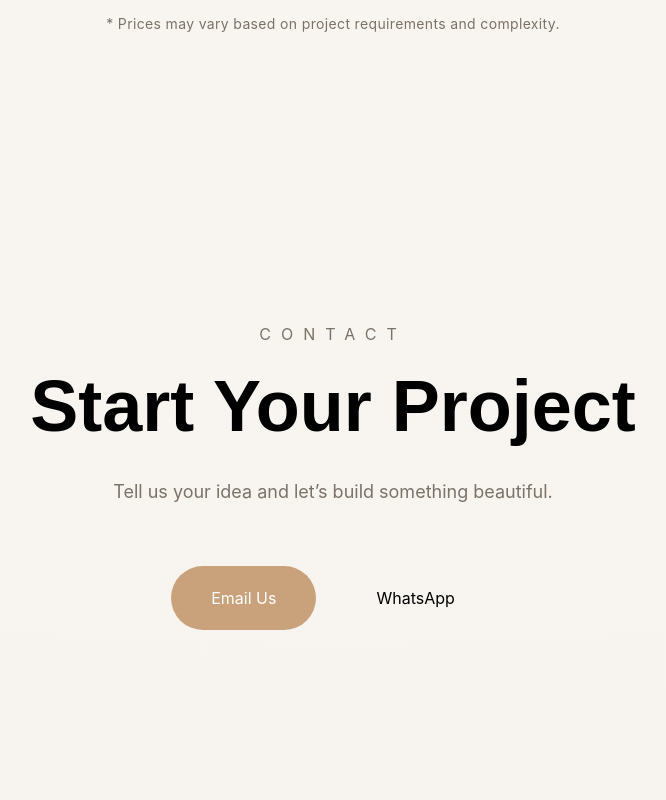
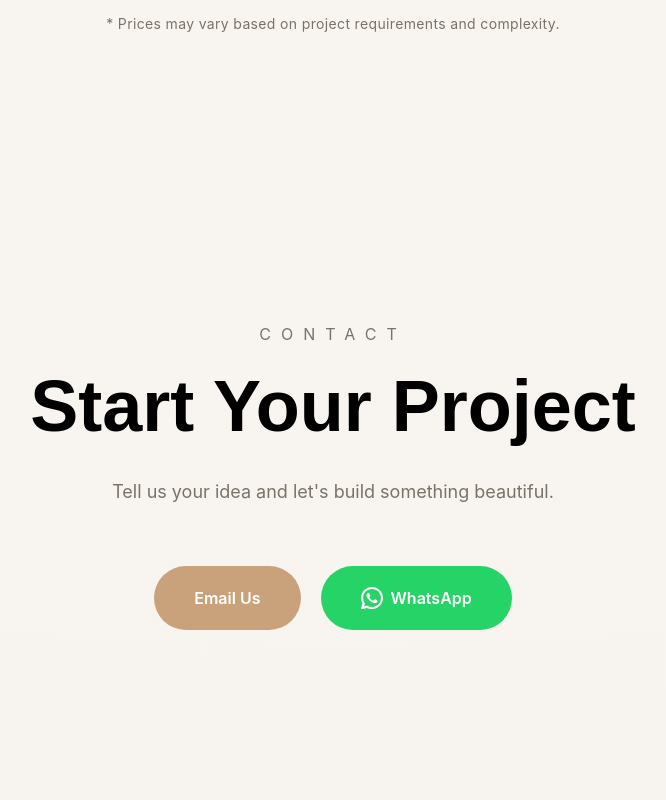
Before and after one commit to Abhishek447-ai/projects, a React (Vite) app: page / in a window 1280 px wide. Shown: the part 3880-4680 px from the top of the page, without its empty margins (307-973 px from the left). Built offline with nearby package versions, Linux system fonts and the light colour scheme.

Commit message:
whats app

```diff
--- a/src/components/sections/Contact.jsx
+++ b/src/components/sections/Contact.jsx
@@ -1,160 +1,44 @@
-export default function Contact(){
+export default function Contact() {
+  return (
+    <section id="contact" className="py-28 px-6">
+      <div className="max-w-6xl mx-auto">
+        <div className="glass rounded-[50px] p-12 md:p-20 text-center">
 
-return(
-
-<section
-id="contact"
-
-className="
-py-28
-px-6
-"
->
-
-<div
-className="
-max-w-6xl
-mx-auto
-"
->
-
-<div
-className="
-glass
-
-rounded-[50px]
-
-p-12
-md:p-20
-
-text-center
-"
->
-
-<p
-className="
-uppercase
-
-tracking-[10px]
-
-text-[var(--muted)]
-"
->
-
+          <p className="uppercase tracking-[10px] text-[var(--muted)]">
             Contact
-
           </p>
 
-
-<h2
-className="
-mt-6
-
-text-5xl
-md:text-7xl
-
-font-black
-
-hero-text
-"
->
-
+          <h2 className="mt-6 text-5xl md:text-7xl font-black hero-text">
             Start Your Project
-
           </h2>
 
-
-<p
-className="
-mt-8
-
-max-w-2xl
-
-mx-auto
-
-text-lg
-
-leading-9
-
-text-[var(--muted)]
-"
->
-
-Tell us your idea and let’s
-build something beautiful.
-
+          <p className="mt-8 max-w-2xl mx-auto text-lg leading-9 text-[var(--muted)]">
+            Tell us your idea and let's build something beautiful.
           </p>
 
-
-<div
-className="
-mt-14
-
-flex
-
-justify-center
-
-gap-5
-
-flex-wrap
-"
->
+          <div className="mt-14 flex justify-center gap-5 flex-wrap">
 
             <a
-
               href="mailto:risingsuntechhub@gmail.com"
-
-className="
-bg-[var(--primary)]
-
-text-white
-
-px-10
-py-5
-
-rounded-full
-
-hover:scale-105
-
-duration-300
-"
+              className="bg-[var(--primary)] text-white px-10 py-5 rounded-full hover:scale-105 duration-300 font-semibold"
             >
-
               Email Us
-
             </a>
 
-
             <a
-
               href="https://wa.me/9535554218"
-
-className="
-glass
-
-px-10
-py-5
-
-rounded-full
-
-hover:scale-105
-
-duration-300
-"
+              className="bg-[#25D366] text-white px-10 py-5 rounded-full hover:scale-105 duration-300 flex items-center gap-2 font-semibold"
             >
-
+              <svg xmlns="http://www.w3.org/2000/svg" width="22" height="22" fill="currentColor" viewBox="0 0 24 24">
+                <path d="M17.472 14.382c-.297-.149-1.758-.867-2.03-.967-.273-.099-.471-.148-.67.15-.197.297-.767.966-.94 1.164-.173.199-.347.223-.644.075-.297-.15-1.255-.463-2.39-1.475-.883-.788-1.48-1.761-1.653-2.059-.173-.297-.018-.458.13-.606.134-.133.298-.347.446-.52.149-.174.198-.298.298-.497.099-.198.05-.371-.025-.52-.075-.149-.669-1.612-.916-2.207-.242-.579-.487-.5-.669-.51-.173-.008-.371-.01-.57-.01-.198 0-.52.074-.792.372-.272.297-1.04 1.016-1.04 2.479 0 1.462 1.065 2.875 1.213 3.074.149.198 2.096 3.2 5.077 4.487.709.306 1.262.489 1.694.625.712.227 1.36.195 1.871.118.571-.085 1.758-.719 2.006-1.413.248-.694.248-1.289.173-1.413-.074-.124-.272-.198-.57-.347z"/>
+                <path d="M12 0C5.373 0 0 5.373 0 12c0 2.127.558 4.126 1.532 5.862L.057 23.428a.75.75 0 0 0 .916.916l5.566-1.475A11.943 11.943 0 0 0 12 24c6.627 0 12-5.373 12-12S18.627 0 12 0zm0 21.75a9.725 9.725 0 0 1-4.964-1.355l-.356-.211-3.305.875.875-3.305-.211-.356A9.725 9.725 0 0 1 2.25 12C2.25 6.615 6.615 2.25 12 2.25S21.75 6.615 21.75 12 17.385 21.75 12 21.75z"/>
+              </svg>
               WhatsApp
-
             </a>
 
           </div>
-
         </div>
-
       </div>
-
     </section>
-
   )
-
 }
```
Lines whose indentation alone changed are shown as unchanged.
